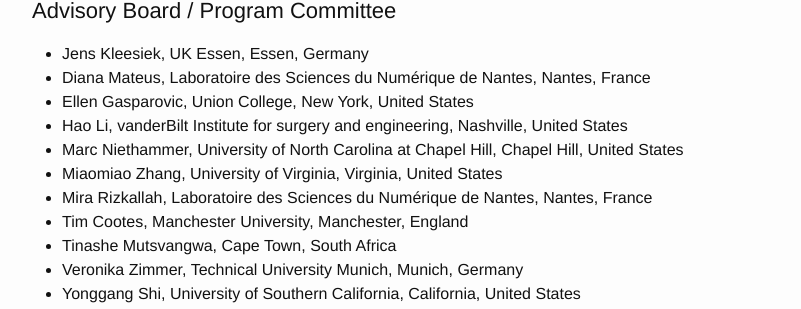
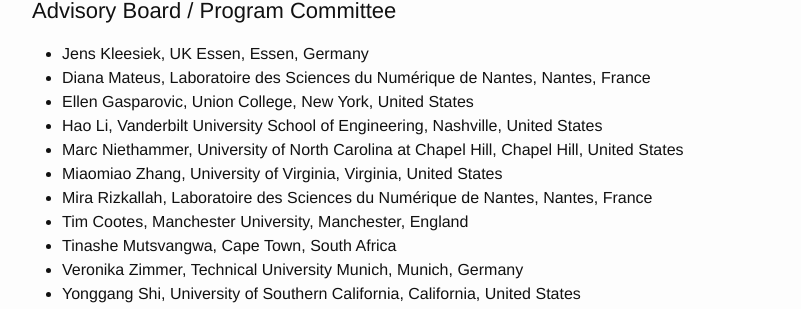
Before and after one commit to shapemi/shapemi.github.io, a Jekyll site: the page built from index.md, in a window 1280 px wide and 900 px high, scrolled down 1920 px. Shown: the part 143-452 px from the top of the window, without its empty margins (238-1039 px from the left). Built offline with Jekyll 4.4.1, drawn with Linux system fonts in a browser that asks for light colours; our own code applies the rules of GitHub Pages for plain Markdown files.

Commit message:
Update index.md
update Hao Li on his request

```diff
--- a/index.md
+++ b/index.md
@@ -53,7 +53,7 @@ If you are looking for medical shapes for your work, take a look at <a href="htt
 - Jens Kleesiek, UK Essen, Essen, Germany
 - Diana Mateus, Laboratoire des Sciences du Numérique de Nantes, Nantes, France
 - Ellen Gasparovic, Union College, New York, United States
-- Hao Li, vanderBilt Institute for surgery and engineering, Nashville, United States
+- Hao Li, Vanderbilt University School of Engineering, Nashville, United States
 - Marc Niethammer, University of North Carolina at Chapel Hill, Chapel Hill, United States
 - Miaomiao Zhang, University of Virginia, Virginia, United States
 - Mira Rizkallah, Laboratoire des Sciences du Numérique de Nantes, Nantes, France
```
